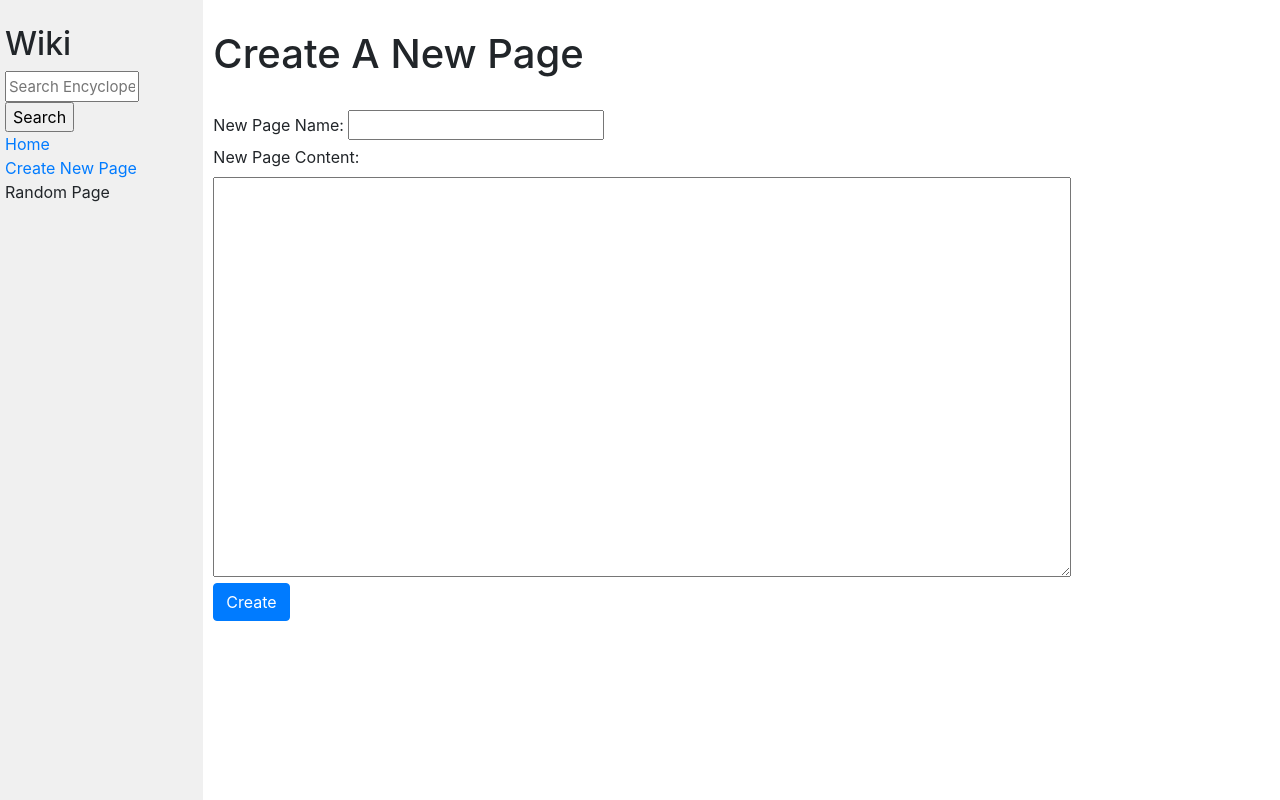
After one commit to sippinyotrippin/wiki_website, a Django app: page /new_page/ in a window 1280 px wide. The commit adds this page. Run offline with Django 3.2, Linux system fonts and the light colour scheme; some libraries are stand-ins or nearby versions.

Commit message:
added Create New Page feature; created Coffee and Tea entries to test it; start to add edit entry function

```diff
--- a/wiki/encyclopedia/static/encyclopedia/styles.css
+++ b/wiki/encyclopedia/static/encyclopedia/styles.css
@@ -13,7 +13,7 @@ h1 {
 }
 
 textarea {
-    height: 90vh;
+    height: 50vh;
     width: 80%;
 }
 
--- /dev/null
+++ b/wiki/encyclopedia/templates/encyclopedia/create_error.html
@@ -0,0 +1,6 @@
+{% extends "encyclopedia/layout.html" %}
+
+{% block body %}
+    <h1>Error</h1>
+<h2>This Page Already Exists</h2>
+{% endblock %}
--- /dev/null
+++ b/wiki/encyclopedia/templates/encyclopedia/create_new_page.html
@@ -0,0 +1,17 @@
+{% extends "encyclopedia/layout.html" %}
+
+{% block body %}
+    <h1>Create A New Page</h1>
+    <br>
+    <form action="{% url 'new_page' %}" method="POST">
+        {% csrf_token %}
+        <label>New Page Name:</label>
+        <input type="text" name="title">
+        <br/>
+        <label>New Page Content:</label>
+        <br/>
+        <textarea name="content"></textarea>
+        <br/>
+        <input type="submit" value="Create" class="btn btn-primary">
+    </form>
+{% endblock %}
--- a/wiki/encyclopedia/templates/encyclopedia/entry.html
+++ b/wiki/encyclopedia/templates/encyclopedia/entry.html
@@ -6,4 +6,6 @@
 
 {% block body %}
     {{ md_content | safe }}
+    <br>
+    <a href="">Edit Page</a>
 {% endblock %}
--- a/wiki/encyclopedia/templates/encyclopedia/layout.html
+++ b/wiki/encyclopedia/templates/encyclopedia/layout.html
@@ -21,10 +21,10 @@
                     <a href="{% url 'index' %}">Home</a>
                 </div>
                 <div>
-                    <a href="">Create New Page</a>
+                    <a href="{% url 'new_page' %}">Create New Page</a>
                 </div>
                 <div>
-                    <a href="">Random Page</a>
+                    Random Page
                 </div>
                 {% block nav %}
                 {% endblock %}
--- a/wiki/encyclopedia/urls.py
+++ b/wiki/encyclopedia/urls.py
@@ -6,4 +6,6 @@ urlpatterns = [
     path("", views.index, name="index"),
     path("wiki/<str:title>", views.entry, name="entry"),
     path("search/", views.search, name="search"),
+    path("new_page/", views.new_page, name="new_page"),
+    path("edit_page/", views.edit_page, name="edit_page")
 ]
--- a/wiki/encyclopedia/views.py
+++ b/wiki/encyclopedia/views.py
@@ -54,3 +54,24 @@ def search(request):
                 "title_name": entry_search,
                 "md_content": html_content
             })
+
+
+def new_page(request):
+    if request.method == "GET":
+        return render(request, "encyclopedia/create_new_page.html")
+    else:
+        title = request.POST['title']
+        content = request.POST['content']
+        if title in util.list_entries():
+            return render(request, "encyclopedia/create_error.html")
+        else:
+            util.save_entry(title, content)
+            html_content = convert_md_to_html(title)
+            return render(request, "encyclopedia/entry.html", {
+                "title_name": title,
+                "md_content": html_content
+            })
+
+
+def edit_page(request):
+    pass
```
Also changed, not shown: wiki/encyclopedia/templates/encyclopedia/didyoumean.html (+6 -11 lines).
